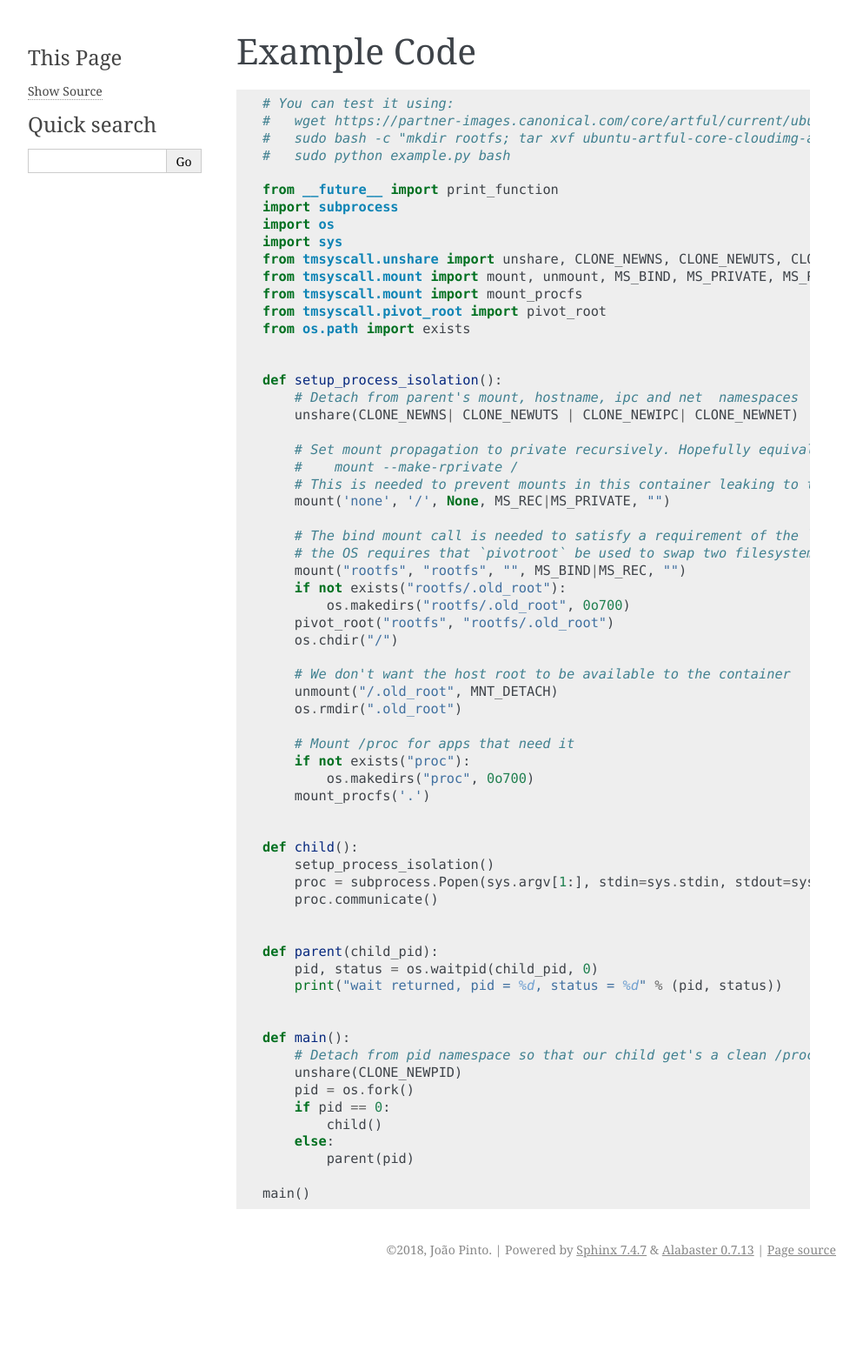
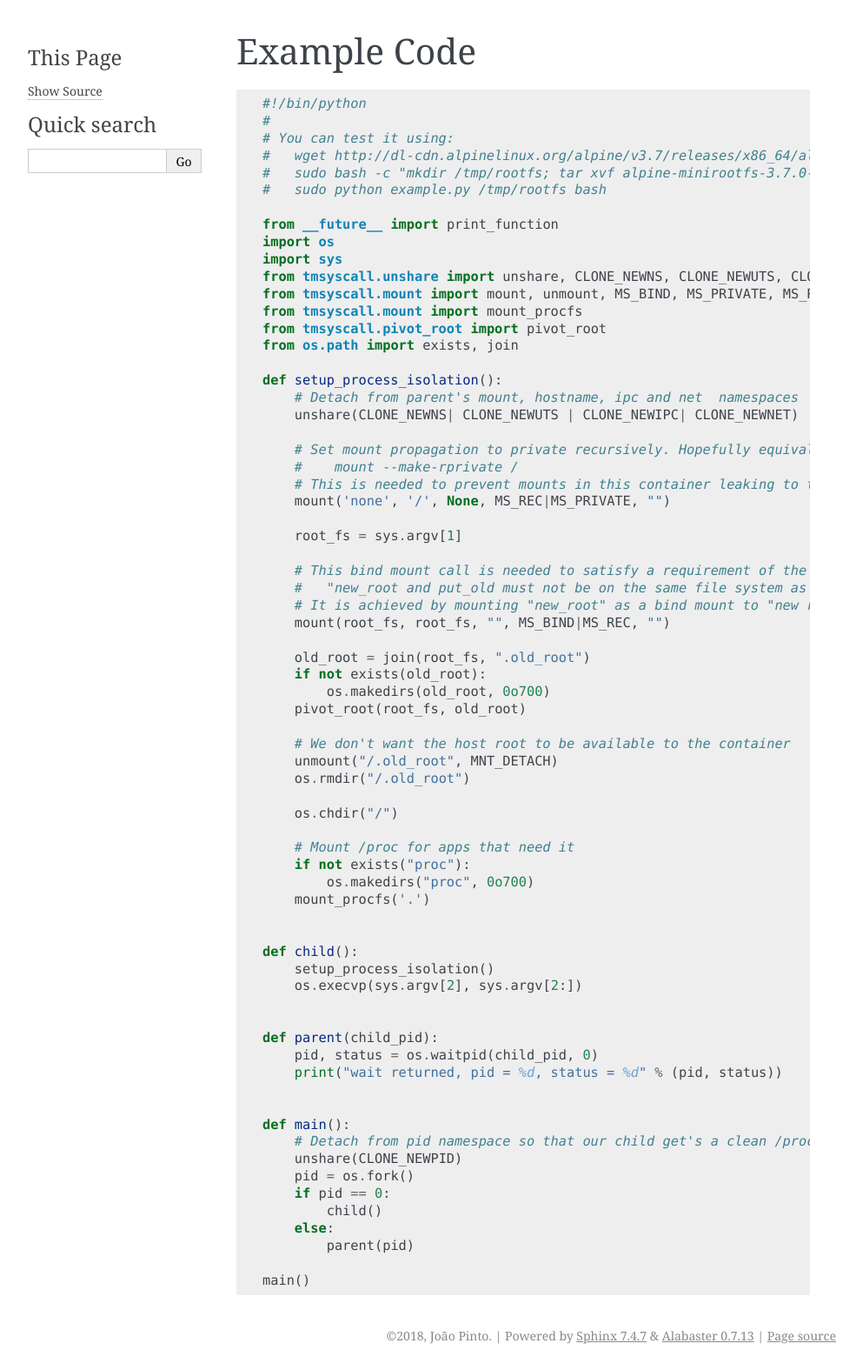
Before and after one commit to joaompinto/tmsyscall, a Sphinx documentation site: the page built from doc/Example.rst, in a window 1280 px wide. Shown: the whole page at 87% size, without its empty margins (148-1141 px from the left). Built offline with Sphinx 7.4.7, drawn with Linux system fonts in a browser that asks for light colours; before the commit the page ends 1476 px from its top, so only the background shows below that.

Commit message:
Add rootfs as the first argument

```diff
--- a/doc/Example.rst
+++ b/doc/Example.rst
@@ -2,21 +2,21 @@ Example Code
 ============
 .. code-block:: python
 
+    #!/bin/python
+    #
     # You can test it using:
-    #   wget https://partner-images.canonical.com/core/artful/current/ubuntu-artful-core-cloudimg-amd64-root.tar.gz
-    #   sudo bash -c "mkdir rootfs; tar xvf ubuntu-artful-core-cloudimg-amd64-root.tar.gz -C rootfs"
-    #   sudo python example.py bash
+    #   wget http://dl-cdn.alpinelinux.org/alpine/v3.7/releases/x86_64/alpine-minirootfs-3.7.0-x86_64.tar.gz
+    #   sudo bash -c "mkdir /tmp/rootfs; tar xvf alpine-minirootfs-3.7.0-x86_64.tar.gz -C /tmp/rootfs"
+    #   sudo python example.py /tmp/rootfs bash
 
     from __future__ import print_function
-    import subprocess
     import os
     import sys
     from tmsyscall.unshare import unshare, CLONE_NEWNS, CLONE_NEWUTS, CLONE_NEWIPC, CLONE_NEWPID, CLONE_NEWNET
     from tmsyscall.mount import mount, unmount, MS_BIND, MS_PRIVATE, MS_REC, MNT_DETACH
     from tmsyscall.mount import mount_procfs
     from tmsyscall.pivot_root import pivot_root
-    from os.path import exists
-
+    from os.path import exists, join
 
     def setup_process_isolation():
         # Detach from parent's mount, hostname, ipc and net  namespaces
@@ -27,17 +27,23 @@ Example Code
         # This is needed to prevent mounts in this container leaking to the parent.
         mount('none', '/', None, MS_REC|MS_PRIVATE, "")
 
-        # The bind mount call is needed to satisfy a requirement of the `pivotroot` command
-        # the OS requires that `pivotroot` be used to swap two filesystems that are not part of the same tree
-        mount("rootfs", "rootfs", "", MS_BIND|MS_REC, "")
-        if not exists("rootfs/.old_root"):
-            os.makedirs("rootfs/.old_root", 0o700)
-        pivot_root("rootfs", "rootfs/.old_root")
-        os.chdir("/")
+        root_fs = sys.argv[1]
+
+        # This bind mount call is needed to satisfy a requirement of the `pivotroot` system call
+        #   "new_root and put_old must not be on the same file system as the current root"
+        # It is achieved by mounting "new_root" as a bind mount to "new root"
+        mount(root_fs, root_fs, "", MS_BIND|MS_REC, "")
+
+        old_root = join(root_fs, ".old_root")
+        if not exists(old_root):
+            os.makedirs(old_root, 0o700)
+        pivot_root(root_fs, old_root)
 
         # We don't want the host root to be available to the container
         unmount("/.old_root", MNT_DETACH)
-        os.rmdir(".old_root")
+        os.rmdir("/.old_root")
+
+        os.chdir("/")
 
         # Mount /proc for apps that need it
         if not exists("proc"):
@@ -47,8 +53,7 @@ Example Code
 
     def child():
         setup_process_isolation()
-        proc = subprocess.Popen(sys.argv[1:], stdin=sys.stdin, stdout=sys.stdout, stderr=sys.stderr)
-        proc.communicate()
+        os.execvp(sys.argv[2], sys.argv[2:])
 
 
     def parent(child_pid):
--- a/doc/example.py
+++ b/doc/example.py
@@ -1,19 +1,18 @@
-
+#!/bin/python
+#
 # You can test it using:
-#   wget https://partner-images.canonical.com/core/artful/current/ubuntu-artful-core-cloudimg-amd64-root.tar.gz
-#   sudo bash -c "mkdir rootfs; tar xvf ubuntu-artful-core-cloudimg-amd64-root.tar.gz -C rootfs"
-#   sudo python example.py bash
+#   wget http://dl-cdn.alpinelinux.org/alpine/v3.7/releases/x86_64/alpine-minirootfs-3.7.0-x86_64.tar.gz
+#   sudo bash -c "mkdir /tmp/rootfs; tar xvf alpine-minirootfs-3.7.0-x86_64.tar.gz -C /tmp/rootfs"
+#   sudo python example.py /tmp/rootfs bash
 
 from __future__ import print_function
-import subprocess
 import os
 import sys
 from tmsyscall.unshare import unshare, CLONE_NEWNS, CLONE_NEWUTS, CLONE_NEWIPC, CLONE_NEWPID, CLONE_NEWNET
 from tmsyscall.mount import mount, unmount, MS_BIND, MS_PRIVATE, MS_REC, MNT_DETACH
 from tmsyscall.mount import mount_procfs
 from tmsyscall.pivot_root import pivot_root
-from os.path import exists
-
+from os.path import exists, join
 
 def setup_process_isolation():
     # Detach from parent's mount, hostname, ipc and net  namespaces
@@ -24,17 +23,23 @@ def setup_process_isolation():
     # This is needed to prevent mounts in this container leaking to the parent.
     mount('none', '/', None, MS_REC|MS_PRIVATE, "")
 
-    # The bind mount call is needed to satisfy a requirement of the `pivotroot` command
-    # the OS requires that `pivotroot` be used to swap two filesystems that are not part of the same tree
-    mount("rootfs", "rootfs", "", MS_BIND|MS_REC, "")
-    if not exists("rootfs/.old_root"):
-        os.makedirs("rootfs/.old_root", 0o700)
-    pivot_root("rootfs", "rootfs/.old_root")
-    os.chdir("/")
+    root_fs = sys.argv[1]
+
+    # This bind mount call is needed to satisfy a requirement of the `pivotroot` system call
+    #   "new_root and put_old must not be on the same file system as the current root"
+    # It is achieved by mounting "new_root" as a bind mount to "new root"
+    mount(root_fs, root_fs, "", MS_BIND|MS_REC, "")
+
+    old_root = join(root_fs, ".old_root")
+    if not exists(old_root):
+        os.makedirs(old_root, 0o700)
+    pivot_root(root_fs, old_root)
 
     # We don't want the host root to be available to the container
     unmount("/.old_root", MNT_DETACH)
-    os.rmdir(".old_root")
+    os.rmdir("/.old_root")
+
+    os.chdir("/")
 
     # Mount /proc for apps that need it
     if not exists("proc"):
@@ -44,8 +49,7 @@ def setup_process_isolation():
 
 def child():
     setup_process_isolation()
-    proc = subprocess.Popen(sys.argv[1:], stdin=sys.stdin, stdout=sys.stdout, stderr=sys.stderr)
-    proc.communicate()
+    os.execvp(sys.argv[2], sys.argv[2:])
 
 
 def parent(child_pid):
--- a/setup.cfg
+++ b/setup.cfg
@@ -1,3 +1,6 @@
+[metadata]
+description-file = README.md
+
 [bdist_wheel]
 universal = 1
 
--- a/setup.py
+++ b/setup.py
@@ -22,7 +22,7 @@ with  open('classifiers.txt') as c_file:
 with  open('requirements.txt') as r_file:
     requirements = r_file.read()
 
-with  open('README.md') as r_file:
+with  open('README.rst') as r_file:
     long_desc = r_file.read()
 
 
@@ -31,7 +31,6 @@ setup(
     version=open(join(name, 'version')).readline().strip("\r\n"),
     description=desc,
     long_description=long_desc,
-    long_description_content_type='text/markdown',
     author='João Pinto',
     author_email='lamego.pinto@gmail.com',
     classifiers=[x for x in classifiers.splitlines() if x],
```
Also changed, not shown: 1 other file.
